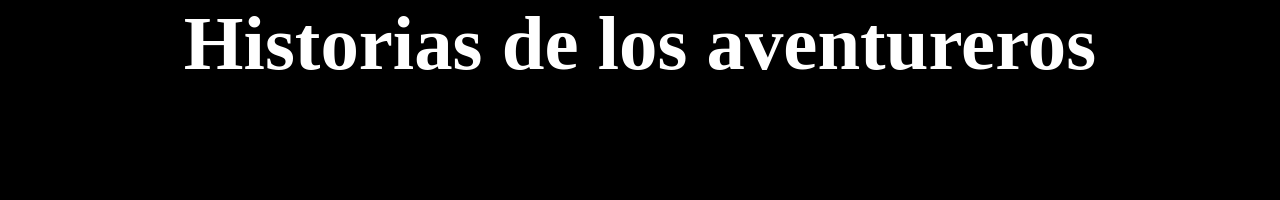
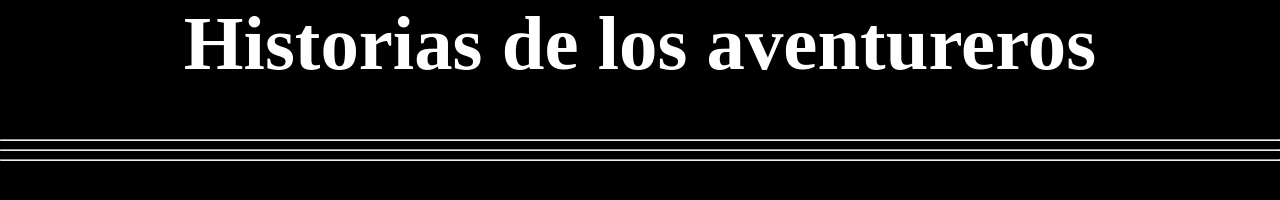
Before and after one commit to D4m0cl3z/Beyond-tales, a website: page front-end/resumenHistoria.html in a window 1280 px wide. Drawn offline with Linux system fonts and the light colour scheme; no server answers; a web font is replaced by a local one.

Commit message:
Agrego separacion entre cada aventurero

```diff
--- a/front-end/historial.js
+++ b/front-end/historial.js
@@ -32,6 +32,8 @@ function resumen(dialogos) {
 <h2>¿venis por la caceria? </h2>
 <h2 class="verde"> ${objDialogo.QuintoDialogo}</h2> <hr style="color: #ffffff" />
       </div>
+      <hr style="color: #ffffff" />
+      <hr style="color: #ffffff" />
  `)
  })
 }
--- a/front-end/resumenHistoria.html
+++ b/front-end/resumenHistoria.html
@@ -10,6 +10,9 @@
 <body >
     <div id="resumen">
     <h1 >Historias de los aventureros</h1>
+    <hr style="color: #ffffff" />
+    <hr style="color: #ffffff" />
+    <hr style="color: #ffffff" />
    <div id="resumenDilaogos"></div>
 </div>
 </body>
```
